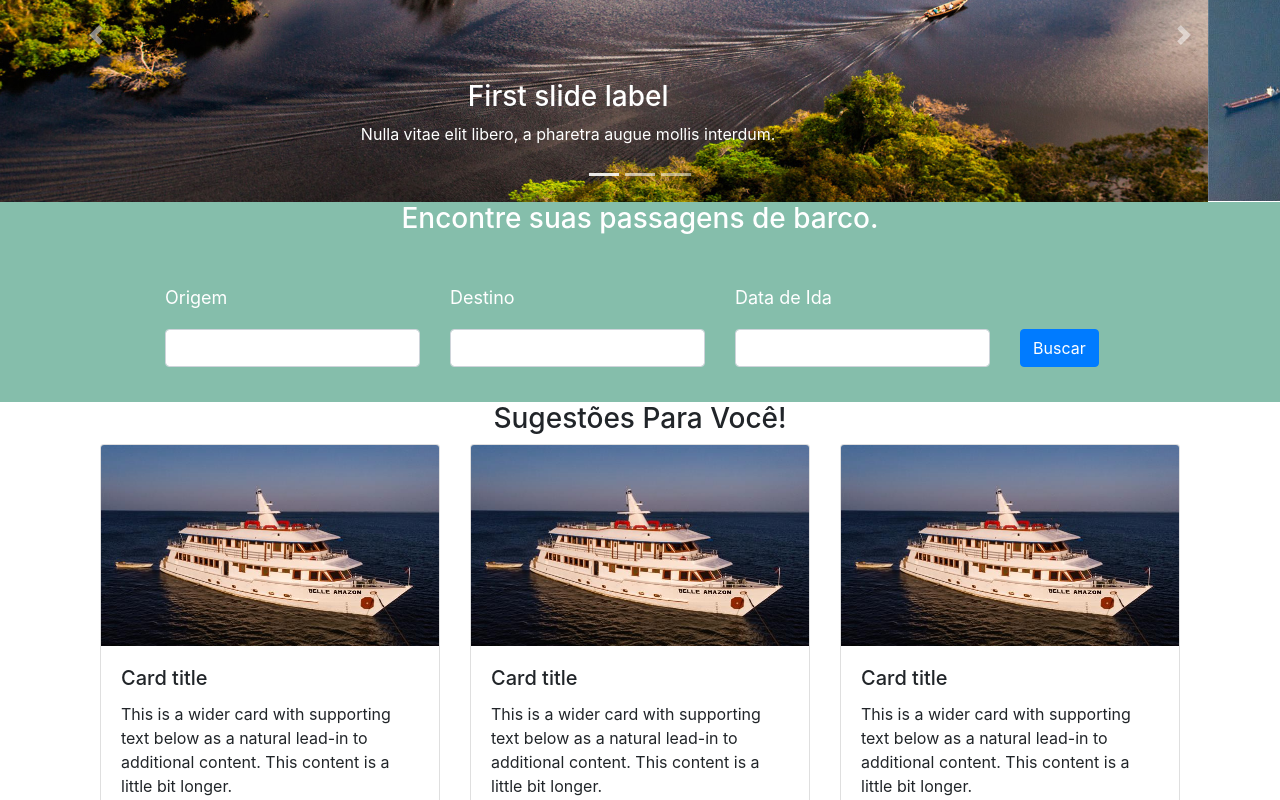
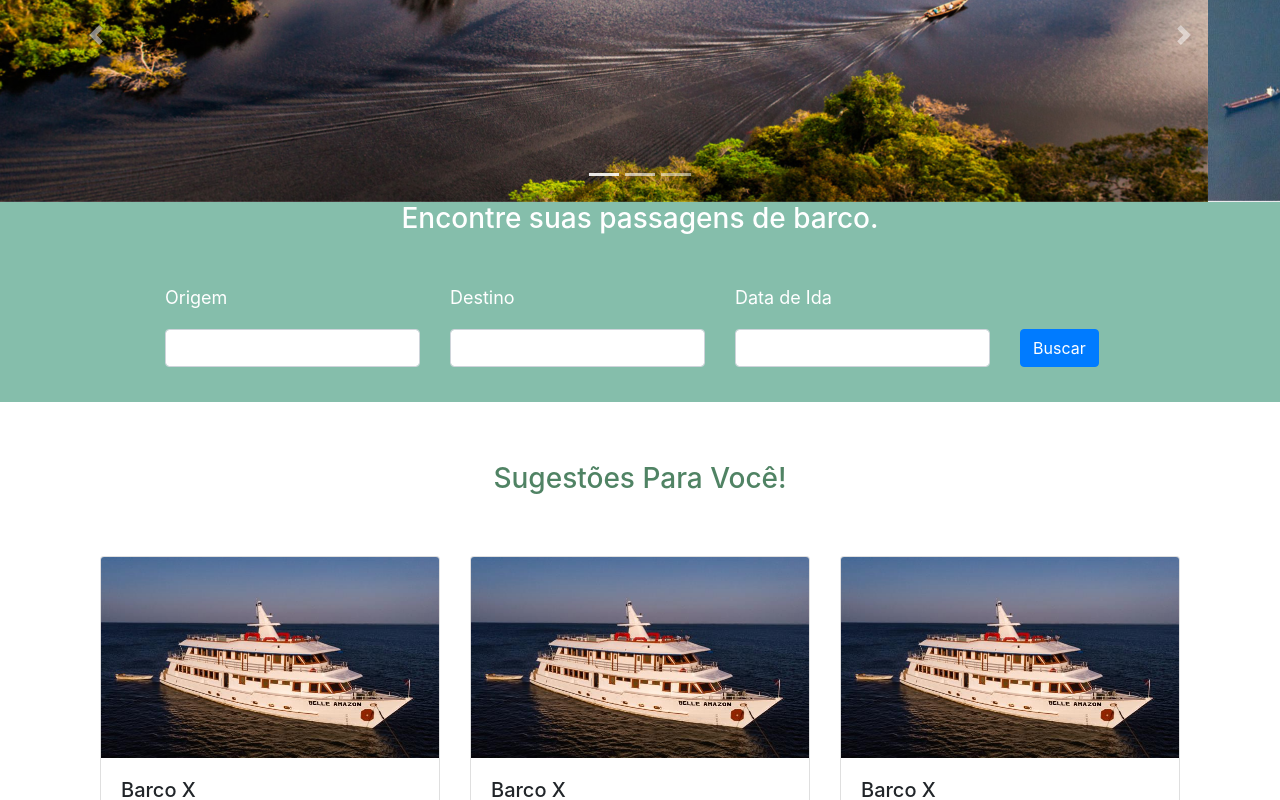
Before and after one commit to GeiseSaunier/2020.1-Ziguen-Front, a Next.js app in the folder ziguen/: page / in a window 1280 px wide. Shown: the part 220-1020 px from the top of the page. Built offline with nearby package versions, Linux system fonts and the light colour scheme.

Commit message:
style(#9): Styling suggestions
Co-authored-by: GeiseSaunier <geisesaunier3939@gmail.com>

```diff
--- a/ziguen/components/card-viagem.js
+++ b/ziguen/components/card-viagem.js
@@ -1,4 +1,5 @@
 import { Card } from 'react-bootstrap'
+import Button from 'react-bootstrap/Button'
 
 export default function CardViagem() {
   return (
@@ -6,11 +7,11 @@ export default function CardViagem() {
       <Card>
         <Card.Img variant="top" src="/img/barco-ilustracao.jpg" />
         <Card.Body>
-          <Card.Title>Card title</Card.Title>
+          <Card.Title>Barco X</Card.Title>
           <Card.Text>
-            This is a wider card with supporting text below as a natural lead-in to
-            additional content. This content is a little bit longer.
-      </Card.Text>
+            Origem, Destino, Data, Horário, Preço.
+          </Card.Text>
+          <Button variant="warning">Comprar</Button>{' '}
         </Card.Body>
       </Card>
     </div>
--- a/ziguen/components/slider.js
+++ b/ziguen/components/slider.js
@@ -10,8 +10,6 @@ export default function Slider() {
           alt="First slide"
         />
         <Carousel.Caption>
-          <h3>First slide label</h3>
-          <p>Nulla vitae elit libero, a pharetra augue mollis interdum.</p>
         </Carousel.Caption>
       </Carousel.Item>
       <Carousel.Item>
@@ -22,8 +20,6 @@ export default function Slider() {
         />
 
         <Carousel.Caption>
-          <h3>Second slide label</h3>
-          <p>Lorem ipsum dolor sit amet, consectetur adipiscing elit.</p>
         </Carousel.Caption>
       </Carousel.Item>
       <Carousel.Item>
@@ -34,8 +30,6 @@ export default function Slider() {
         />
 
         <Carousel.Caption>
-          <h3>Third slide label</h3>
-          <p>Praesent commodo cursus magna, vel scelerisque nisl consectetur.</p>
         </Carousel.Caption>
       </Carousel.Item>
     </Carousel>
--- a/ziguen/components/sugestoes.js
+++ b/ziguen/components/sugestoes.js
@@ -6,7 +6,9 @@ export default function Sugestoes() {
     <div className="container">
       <h3 className="text-center">Sugestões Para Você!</h3>
       <CardGroup>
-        <CardViagem />
+        <CardViagem>
+          <button>Comprar</button>
+        </CardViagem>
         <CardViagem />
         <CardViagem />
         <CardViagem />
--- a/ziguen/pages/_app.js
+++ b/ziguen/pages/_app.js
@@ -2,6 +2,7 @@ import 'bootstrap/dist/css/bootstrap.css'
 import '../styles/globals.css'
 import '../styles/index.css'
 import '../styles/navbar.css'
+import '../styles/sugestoes.css'
 
 function MyApp({ Component, pageProps }) {
   return <Component {...pageProps} />
--- /dev/null
+++ b/ziguen/styles/sugestoes.css
@@ -0,0 +1,5 @@
+.text-center {
+    margin-top: 60px;
+    margin-bottom: 60px;
+    color: #508364;
+}
```
